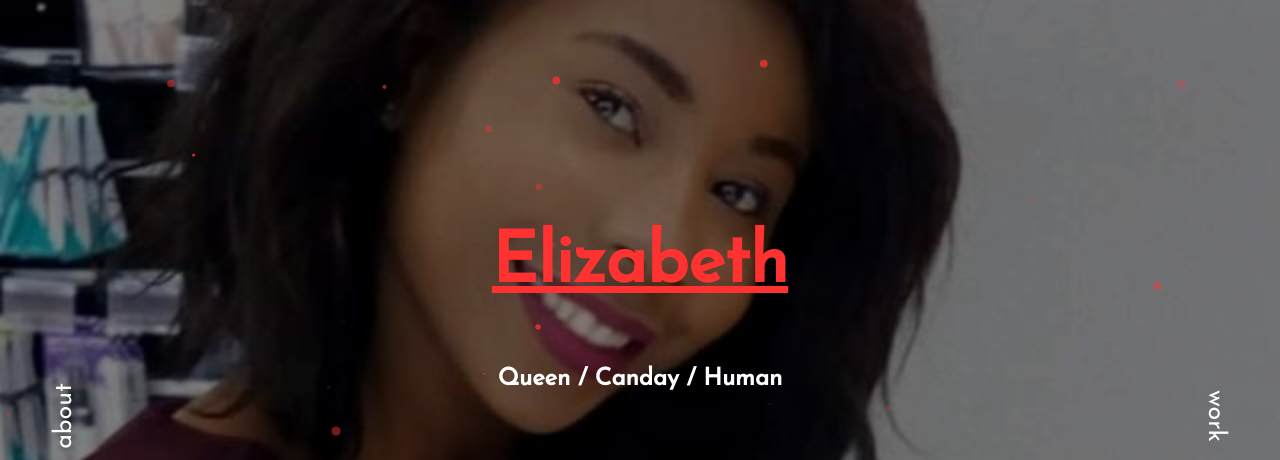
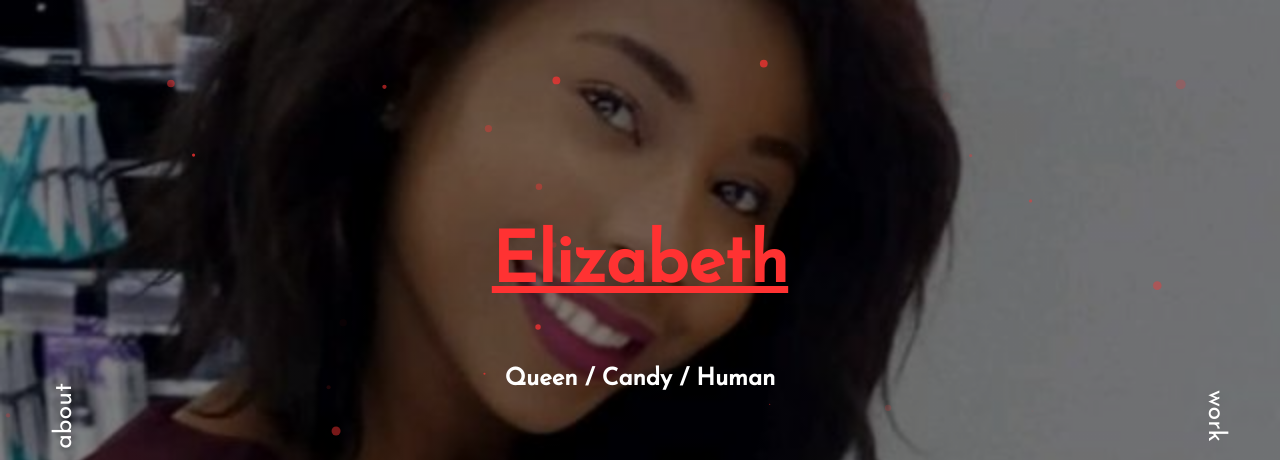
Before and after one commit to wbanda44/elizabeth, a plain HTML site: page index.html in a window 1280 px wide. Shown: the top 460 px of the page. Drawn offline with nearby package versions, Linux system fonts and the light colour scheme.

Commit message:
Update index.html

```diff
--- a/index.html
+++ b/index.html
@@ -29,7 +29,7 @@
     <a id="contact" onclick="showcontact()" class="animated fadeIn" style="animation-delay:2.2s;">contact</a>
     <div id="middle" class="animated slideInDown" style="animation-delay:2.0s;">
         <h1>Elizabeth</h1>
-        <h2>Queen / Canday / Human</h2>
+        <h2>Queen / Candy / Human</h2>
         <div id="menu">
             <a onclick="showabout()">about</a>
             <a onclick="showwork()">work</a>
```
